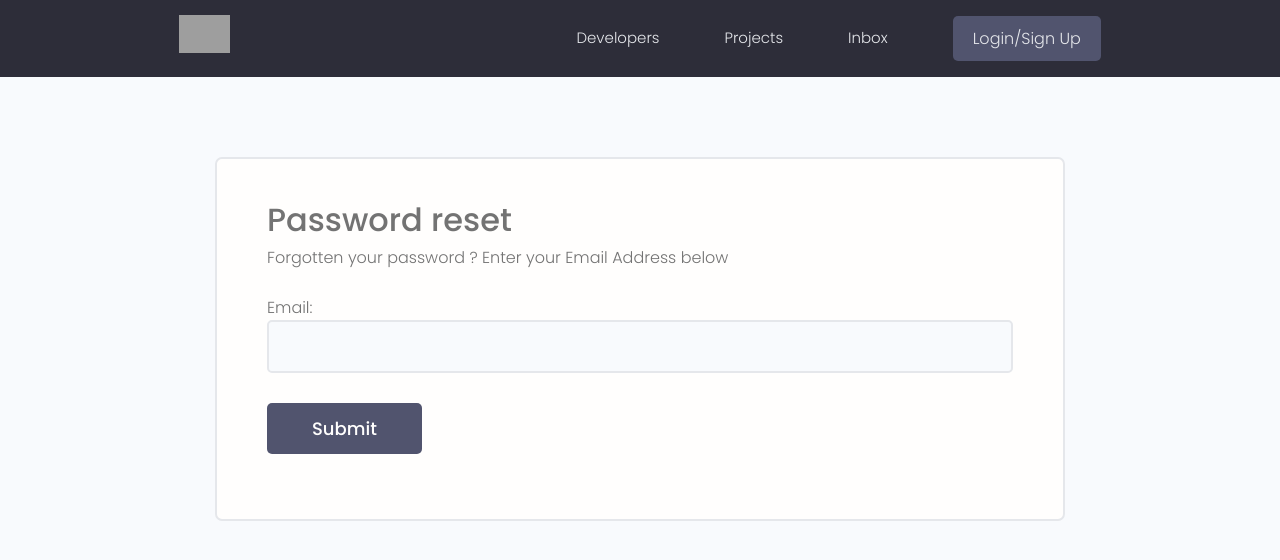
After one commit to SaeedG1994/test-Django, a Django app: page /reset_password/ in a window 1280 px wide. The commit adds this page. Shown: the top 560 px of the page. Run offline with Django 4.2, Linux system fonts and the light colour scheme; some libraries are stand-ins or nearby versions; grey boxes are pictures that could not be loaded.

Commit message:
twelveth Commit -- Send welcome Eamil & Reset User Password added

```diff
--- a/Bahman_dev/urls.py
+++ b/Bahman_dev/urls.py
@@ -17,11 +17,20 @@ from django.contrib import admin
 from django.urls import path,include
 from django.conf import settings
 from django.conf.urls.static import static
-
+from django.contrib.auth import views as  auth_views
 urlpatterns = [
     path('admin/', admin.site.urls),
     path('projects/',include('dev_projects.urls')),
     path('',include('dev_users.urls')),
+
+    path('reset_password/', auth_views.PasswordResetView.as_view(template_name='Shared/reset_password.html'),
+         name="reset_password"),
+    path('reset_password_sent/', auth_views.PasswordResetDoneView.as_view(template_name='Shared/reset_password_sent.html'),
+         name="password_reset_done"),
+    path('rest/<uidb64>/<token>/', auth_views.PasswordResetConfirmView.as_view(template_name='Shared/reset_Confirm.html'),
+         name="password_reset_confirm"),
+    path('reset_password_complate/', auth_views.PasswordResetCompleteView.as_view(template_name='Shared/rest_Complete.html'),
+         name="password_reset_complete")
 ]
 
 
--- a/dev_users/templates/Users/login-register-user.html
+++ b/dev_users/templates/Users/login-register-user.html
@@ -78,7 +78,7 @@
           </div>
           <div class="auth__actions">
             <input class="btn btn--sub btn--lg" type="submit" value="Log In" />
-            <a href="forgetpassword.html">Forget Password?</a>
+            <a href="{% url 'reset_password' %}">Forget Password?</a>
           </div>
         </form>
         <div class="auth__alternative">
--- a/dev_users/views.py
+++ b/dev_users/views.py
@@ -67,6 +67,7 @@ def registerUser(request):
             user = form.save(commit=False)
             user.username = user.username.lower()
             user.save()
+
             messages.success(request, 'User account was created')
             login(request, user)
             return redirect('user_account')
--- /dev/null
+++ b/templates/Shared/reset_password.html
@@ -0,0 +1,47 @@
+{% extends 'Shared/main.html' %}
+
+{% block content %}
+    <style>
+
+input[type='text'],
+input[type='email'],
+input[type='password'],
+textarea{
+  min-width: 24rem;
+  width: 100%;
+  padding: 1.2rem 1.5rem;
+  border-radius: 0.5rem;
+  border: 2px solid var(--color-light);
+  transition: all 0.3s ease-in-out;
+  background-color: var(--color-bg);
+}
+
+input[type='text']:focus,
+input[type='email']:focus,
+input[type='password']:focus,
+input[type='text']:active,
+input[type='email']:active,
+input[type='password']:active{
+
+  outline: none;
+  border: 2px solid var(--color-main);
+}
+    </style>
+    <!-- Main Section -->
+    <main class="formPage my-xl">
+        <div class="content-box">
+            <div class="formWrapper">
+                <h3>Password reset</h3>
+
+                <p>Forgotten your password ? Enter your Email Address below</p>
+                <br>
+                <form class="form" method="POST">
+                    {% csrf_token %}
+                    {{ form.as_p }}
+
+                    <input class="btn btn--sub btn--lg  my-md" type="submit" value="Submit"/>
+                </form>
+            </div>
+        </div>
+    </main>
+{% endblock content %}
```
Also changed, not shown: Bahman_dev/settings.py (+8 -0 lines), dev_users/signals.py (+13 -0 lines), templates/Shared/reset_Confirm.html (added, +48 -0 lines), templates/Shared/reset_password_sent.html (added, +19 -0 lines), templates/Shared/rest_Complete.html (added, +18 -0 lines), db.sqlite3.
